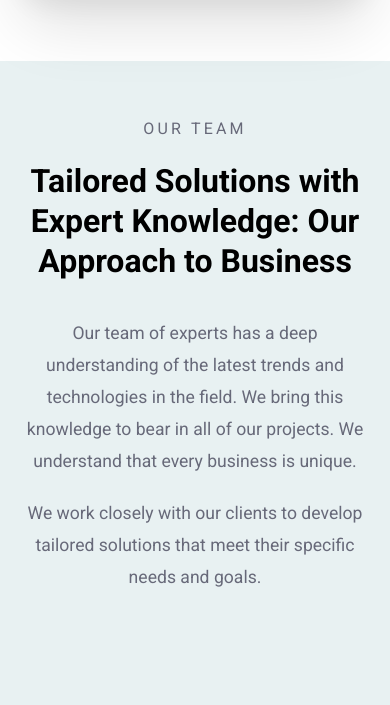
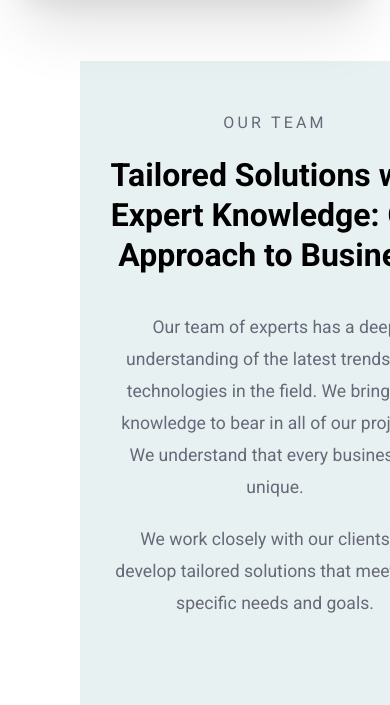
Before and after one commit to jula23041996/edge, a plain HTML site: page index.html in a window 390 px wide. Shown: the part 7763-8468 px from the top of the page. Drawn offline with nearby package versions, Linux system fonts and the light colour scheme.

Commit message:
Update index.css

```diff
--- a/index.css
+++ b/index.css
@@ -704,20 +704,24 @@ body {
 	flex-direction: row;
 	width: 80%;
 	margin: auto;
+	align-items: center;
 }
 .content-text{
 	flex: 0 1 50%;
 	flex-direction: column;
+	text-align: start;
+	padding: 0px 0px 80px 0px;
 }
 .content-text .label{
-	padding: 59.5px 0px 0px 0px;
+	padding: 54px 0px 0px 0px;
 }
 .bussiness__title{
+	width: 100%;
 	padding: 24px 0px 16px 0px;
 }
 .bussiness__text{
 	width: 100%;
-	padding: 0px 0px 113.5px 0px;
+	padding: 0px 0px 0px 0px;
 }
 .bussiness__text > p{
 	padding: 20px 0px 0px 0px;
@@ -725,21 +729,22 @@ body {
 .content-svg{
 	flex: 0 1 50%;
 	margin: auto;
+	padding: 81.5px 0px 81.5px 0px;
 }
 .content-svg img{
-	padding: 81.5px 0px 81.5px 0px;
 	object-fit: contain;
 }
 
 @media (max-width: 1200px){
 	.bussiness__content{
-		width: 80%;
-		margin: auto;
+		width: 98%;
+		margin: 0px auto;
 		flex-direction: column;
 	}
 	.bussiness__text{
 		flex: 0 1 100%;
 		padding: 0px 0px 0px 0px;
+		text-align: center;
 	}
 	.content-text{
 		width: 100%;
@@ -748,7 +753,7 @@ body {
 	.content-svg{
 		flex: 0 1 80%;
 		margin: auto;
-		padding: 56px 0px 56px 0px;
+		padding: 56px 0px;
 	}
 	.content-svg img{
 		width: 100%;
@@ -756,18 +761,21 @@ body {
 }
 @media (max-width: 767.98px){
 	.bussiness__container{
-		margin: 0px auto 80px;
+		margin: 0px 0px 0px 80px;
 	}
 	.bussiness__content{
 		width: 100%;
-		margin: auto;
-		flex-direction: column;
+		margin: 0px auto;
+		padding: 0px 15px;
+	}
+	.bussiness-text{
+		flex: 0 1 100%;
+		padding: 0px;
 	}
 	.content-svg{
 		padding: 32px 0px 32px 0px;
 	}
 }
-
 /*Climate change*/
 .climate-change{
 	min-width: 0;
```
